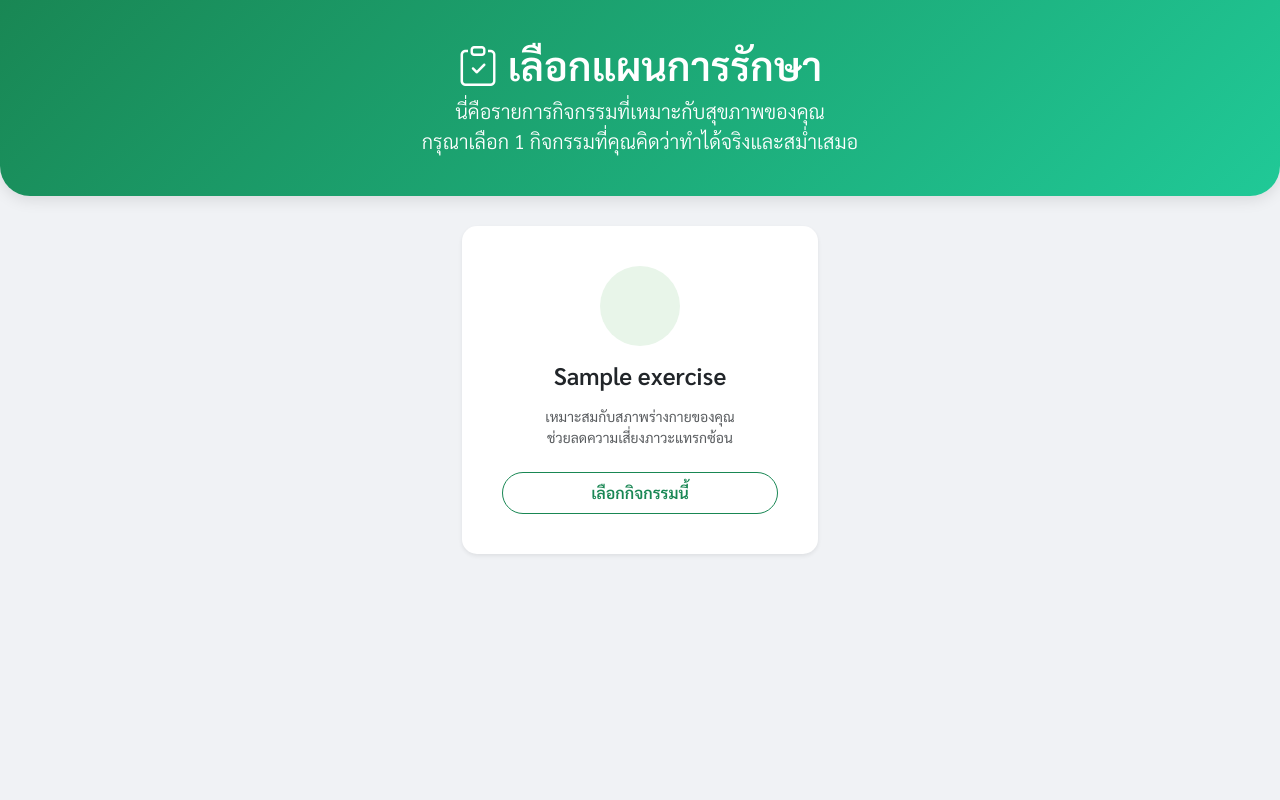
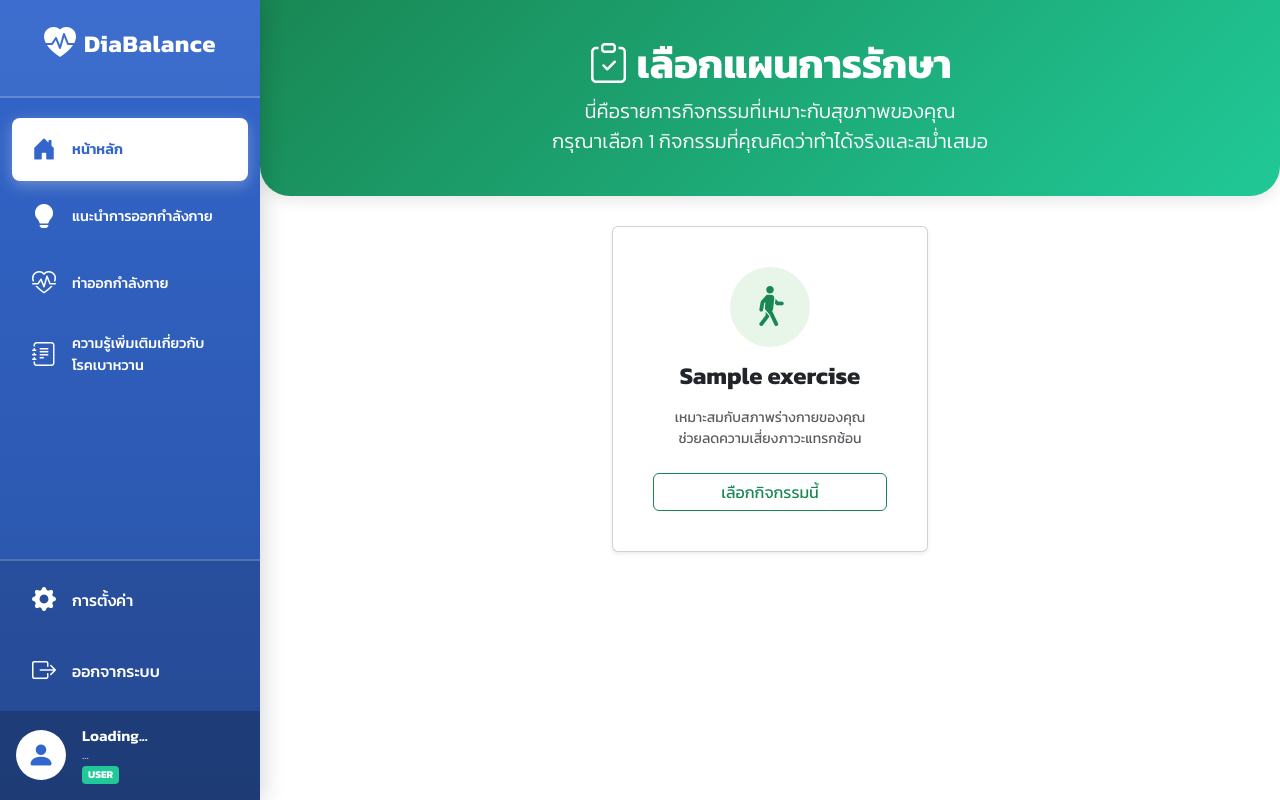
Before and after one commit to cheetahzaza555/web_reccom_diabete, a Flask app: template back_end/templates/user/select_plan.html in a window 1280 px wide. Run offline with Flask 3, Linux system fonts and the light colour scheme; the template is opened without the code that fills it: most values are stand-ins (such as "Sample title", 1, 10 or a date in 2020); parts of the project's set-up code (start-up, migrations or seed data) failed here and were passed over; some libraries are stand-ins or nearby versions.

Commit message:
reality quest

```diff
--- a/back_end/routes/user.py
+++ b/back_end/routes/user.py
@@ -59,7 +59,7 @@ def get_latest_data_api():
 
 
 
-@user_bp.route('/select_plan/<patient_id>')
+@user_bp.route('/select_plan/Patient<patient_id>')
 def select_plan_page(patient_id):
     # 1. ดึงมา "ครบทุกอัน"
     all_recs = get_all_recommendations(patient_id)
--- a/back_end/templates/user/rec_1.html
+++ b/back_end/templates/user/rec_1.html
@@ -406,7 +406,7 @@
             btnNext.onclick = function() {
                 // ✅ แก้ไขจุดตาย: ตอนนี้ currentPatientID มีค่าแล้วจากการกด analyzeData
                 if(currentPatientID) {
-                    window.location.href = "/select_plan/" + currentPatientID;
+                    window.location.href = "/user/select_plan/Patient" + currentPatientID;
                 } else {
                     alert("ไม่พบ ID ผู้ป่วย กรุณากดประมวลผลใหม่อีกครั้ง");
                 }
--- a/back_end/templates/user/select_plan.html
+++ b/back_end/templates/user/select_plan.html
@@ -56,6 +56,8 @@
     </style>
 </head>
 <body>
+
+    {% include 'includes/navbar_user.html' %}
 
     <div class="header-section text-center">
         <div class="container">
```
